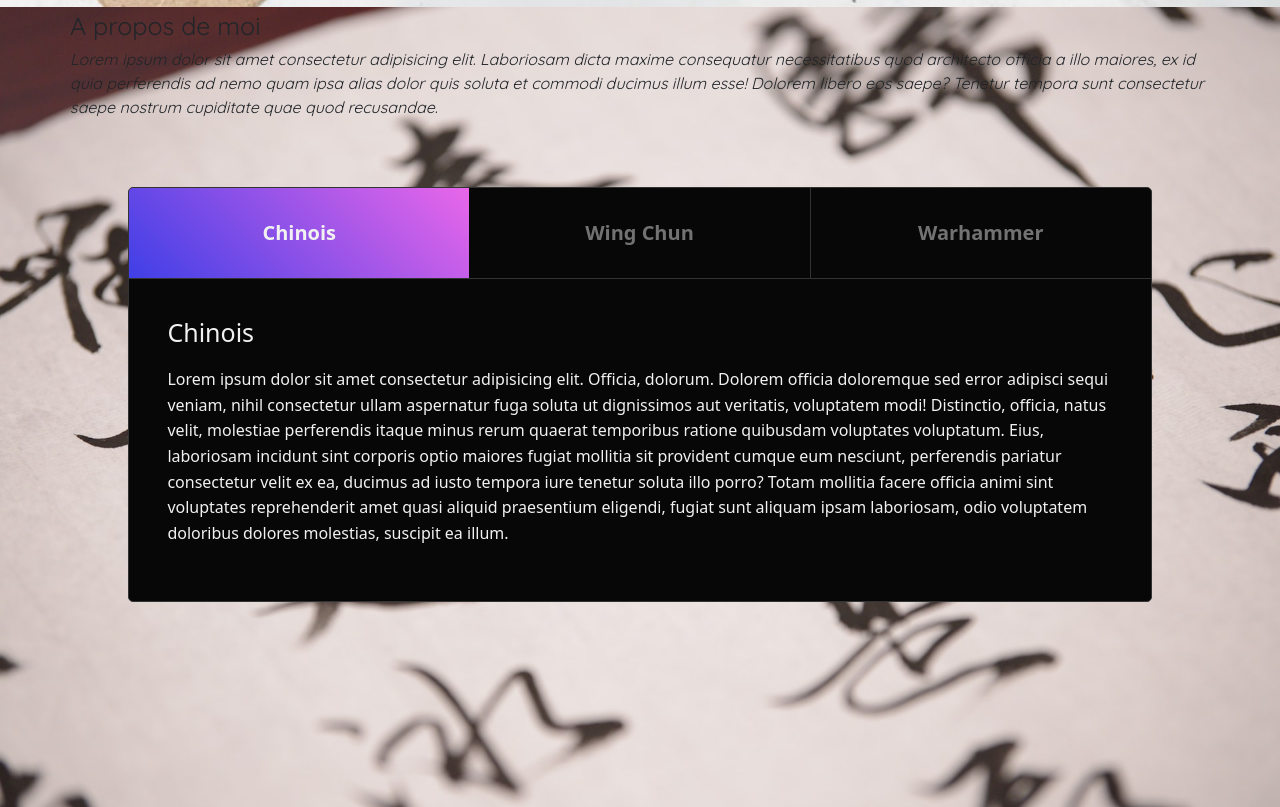
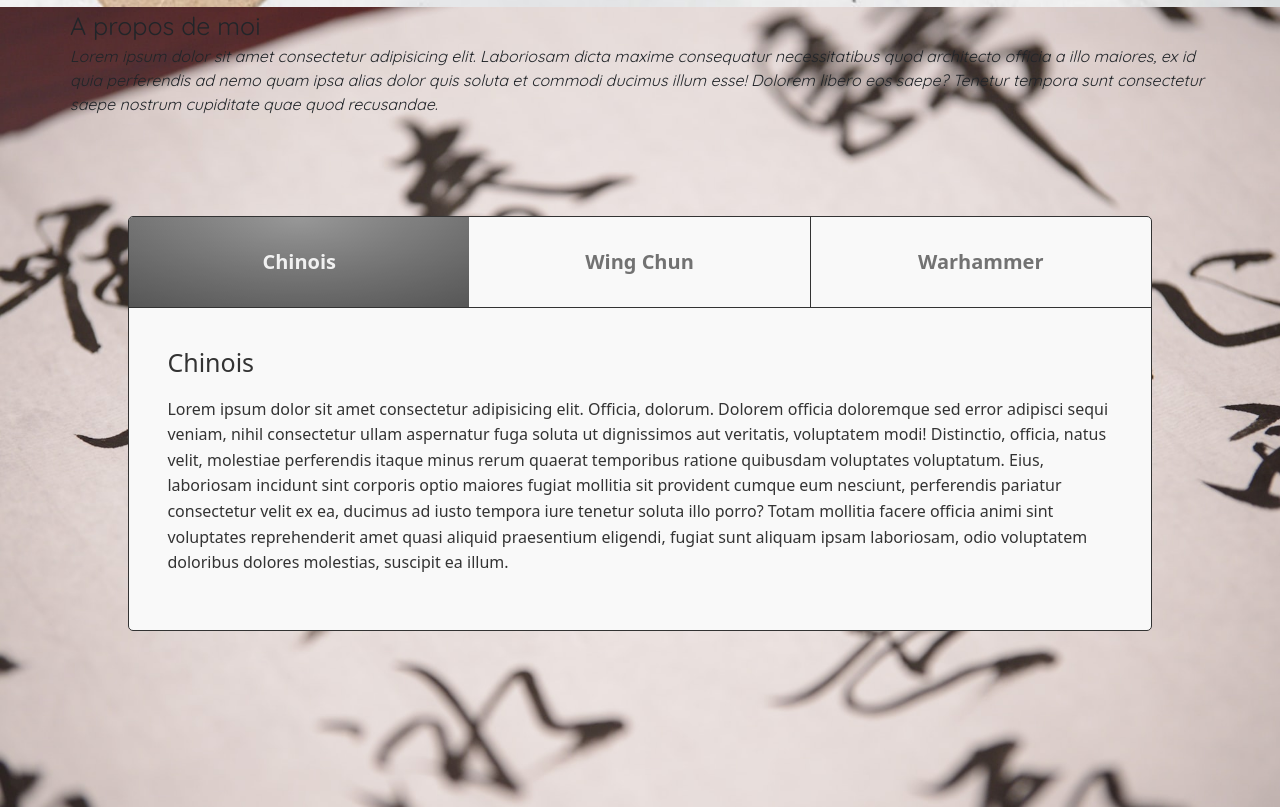
Before and after one commit to Hornakkan/portfolio, a website: page index.html in a window 1280 px wide. Shown: the part 3374-4181 px from the top of the page. Drawn offline with nearby package versions, Linux system fonts and the light colour scheme.

```diff
--- a/style/sass/main.scss
+++ b/style/sass/main.scss
@@ -47,6 +47,7 @@
 }
 
 .links {
+    backdrop-filter: blur(5px);
     position: fixed;
     width: 200px;
     min-height: 20vh;
@@ -54,7 +55,6 @@
     align-items: center;
     justify-content: center;
     flex-direction: column;
-    backdrop-filter: blur(5px);
     top: calc($navTogglerTop - 5px);
     left: calc($navTogglerLeft - 5px);
     font-weight: 600;
@@ -508,9 +508,9 @@
 }
 
 .about {
-    background: $projectsBgColor url('../../img/chinois.jpg') center / cover no-repeat;
+    background: $aboutBgColor url('../../img/chinois.jpg') center / cover no-repeat;
     width: 100%;
-    height: 100vh;
+    min-height: 100vh;
     display: flex;
     flex-direction: column;
     &--title {
@@ -536,12 +536,12 @@
     }
     &--hobbies {
         &--tabs {
-            background-color: #070707;
+            background: $cardBgColor;
             max-width: 80%;
             margin: 100px auto;
             border-radius: $cardRadius;
-            border: 1px solid $homeMediaBtnColor;
-            color: $homeMediaFontColor;
+            border: 1px solid $homeFontColor;
+            color: $homeFontColor;
             display: grid;
             grid-template-rows: min-content 1fr;
             & .tabs-btn-container {
@@ -549,7 +549,7 @@
                 border-bottom: 1px solid $homeMediaBtnColor;
                 & .tab {
                     border: none;
-                    background: transparent;
+                    background-color: transparent;
                     color: darken($homeMediaFontColor, 50%);
                     flex-basis: 100%;
                     display: flex;
@@ -569,7 +569,10 @@
                         border-top-right-radius: calc($cardRadius - 1px);
                     }
                     &.active-tab {
-                        background-image: linear-gradient(45deg, rgb(63, 63, 230), rgb(233, 103, 233));
+                        // background-image: linear-gradient(45deg, rgb(63, 63, 230), rgb(233, 103, 233));
+                        background-color: #DCD9D4;
+                        background: linear-gradient(to bottom, rgba(255,255,255,0.15) 0%, rgba(0,0,0,0.15) 100%), radial-gradient(at top center, rgba(255,255,255,0.40) 0%, rgba(0,0,0,0.40) 120%) #989898;
+                        background-blend-mode: multiply,multiply;
                         font-weight: bolder;
                         color: $homeMediaFontColor;
                     }
--- a/style/sass/utils/_variables.scss
+++ b/style/sass/utils/_variables.scss
@@ -13,6 +13,7 @@
 $homeFontColor: #333;
 $skillsBgColor: #f9f9f9;
 $projectsBgColor: #b3b3b3;
+$aboutBgColor: #f9f9f9;
 // $arrowColor: #8f56c4;
 $arrowColor: #333;
 $cardBorderColor : #7a7a7a;
```
Also changed, not shown: style/css/style.css, 1 other file.
